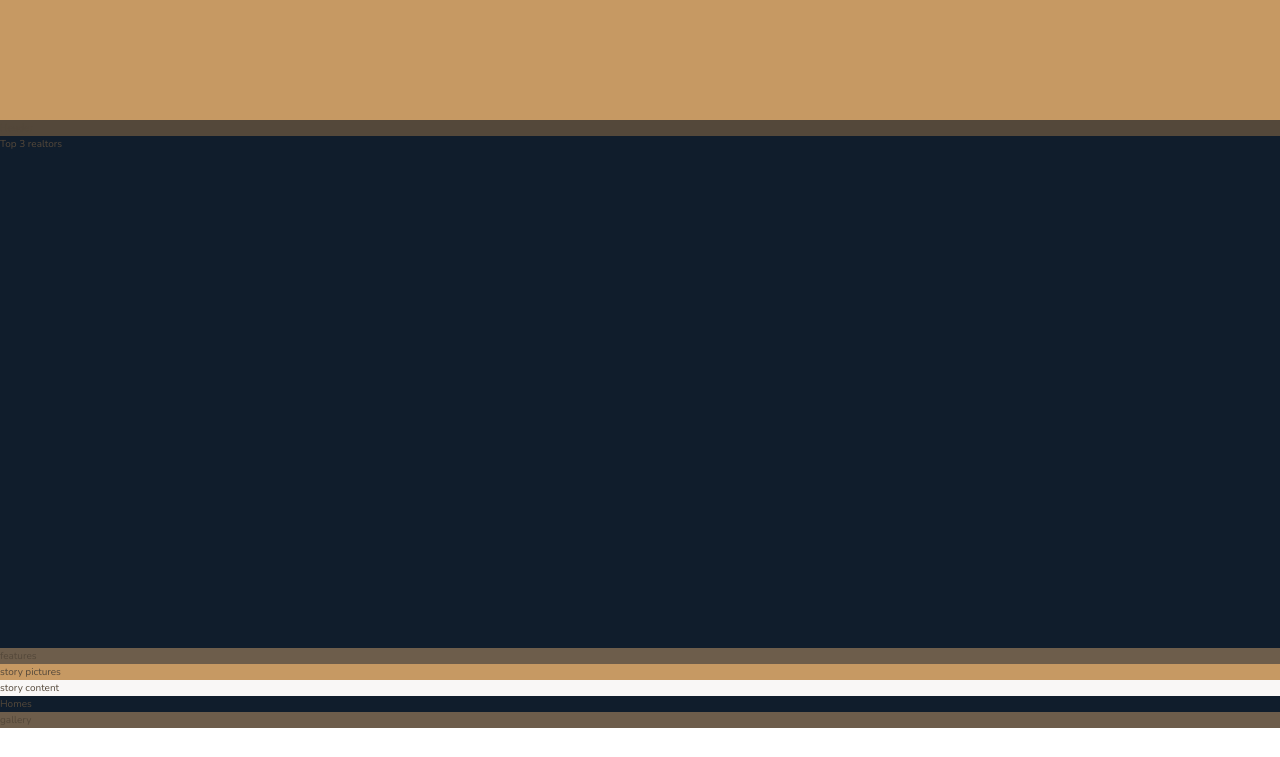
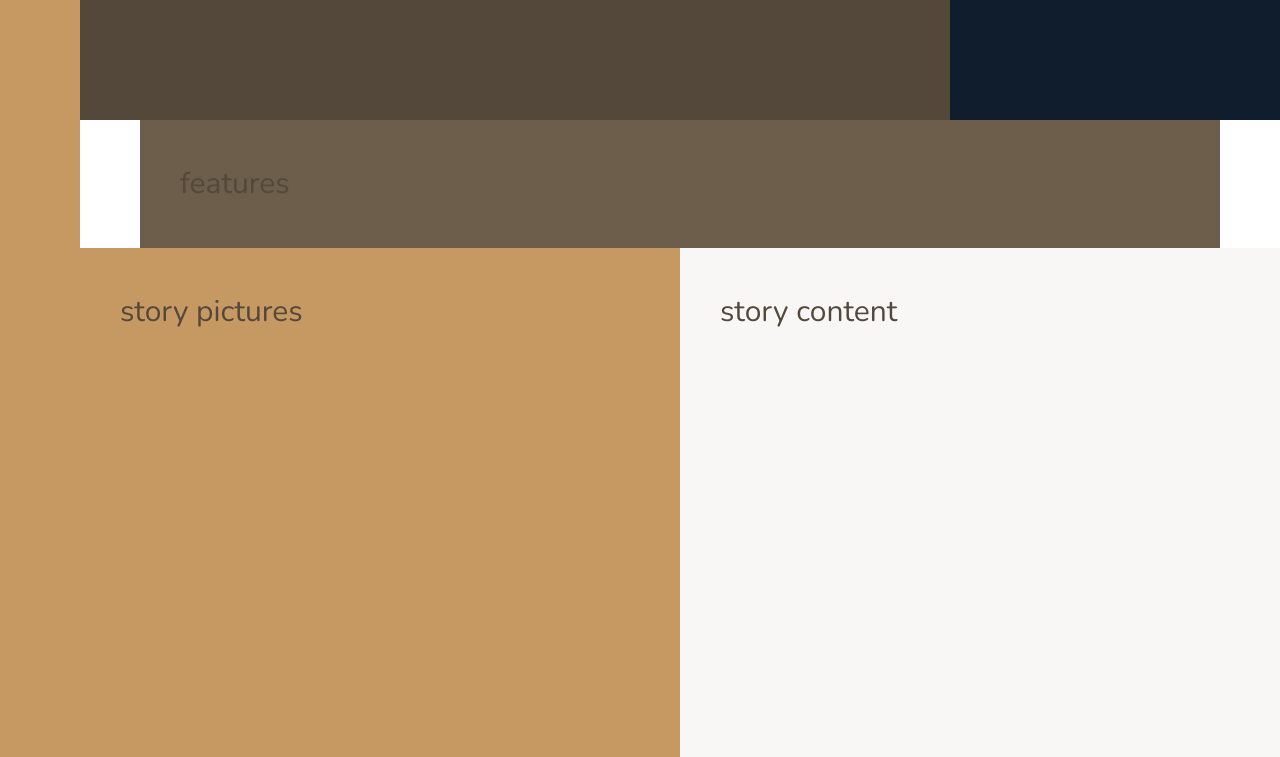
Before and after one commit to FlamingShali/Nexter-, a website: page index.html in a window 1280 px wide. Shown: the part 520-1277 px from the top of the page. Before the commit the page ends 1248 px from the top, so only its background shows below. Drawn offline with nearby package versions, Linux system fonts and the light colour scheme.

Commit message:
added overall layout

```diff
--- a/index.html
+++ b/index.html
@@ -47,7 +47,7 @@
     </section>
 
     <footer class="footer">
-
+        footer
     </footer>
 </body>
 
--- a/sass/_base.scss
+++ b/sass/_base.scss
@@ -30,11 +30,23 @@ html {
 body {
   font-family: $font-primary;
   color: $color-grey-dark-1;
-  font-weight:300;
+  font-weight: 300;
   line-height: 1.6;
 }
 
-.container{
-    display: grid;
-    grid-template-rows:80vh min-content 40vw repeat(3, min-content);
+.container {
+  display: grid;
+  grid-template-rows: 80vh min-content 40vw repeat(3, min-content);
+  grid-template-columns: [sidebar-start] 8rem [sidebar-end full-start] minmax(
+      6rem,
+      1fr
+    ) [center-start] repeat(8, [col-start] minmax(min-content, 14rem) [col-end]) [center-end] minmax(
+      6rem,
+      1fr
+    ) 1fr [full-end];
+
+  & > * {
+    padding: 40px;
+    font-size: 3rem;
+  }
 }
--- a/sass/_features.scss
+++ b/sass/_features.scss
@@ -1,3 +1,4 @@
 .features{
     background-color: $color-grey-dark-2;
+    grid-column: center-start / center-end;
 }
--- a/sass/_footer.scss
+++ b/sass/_footer.scss
@@ -1,3 +1,4 @@
 .footer {
     background-color: $color-secondary;
+    grid-column: full-start / full-end;
   }
--- a/sass/_gallery.scss
+++ b/sass/_gallery.scss
@@ -1,3 +1,4 @@
 .gallery {
     background-color: $color-grey-dark-2;
+    grid-column: full-start / full-end;
   }
--- a/sass/_header.scss
+++ b/sass/_header.scss
@@ -1,3 +1,4 @@
 .header{
     background-color:$color-grey-dark-1;
+    grid-column: full-start / col-end 6 ;
 }
--- a/sass/_homes.scss
+++ b/sass/_homes.scss
@@ -1,3 +1,4 @@
 .homes {
   background-color: $color-secondary;
+  grid-column: center-start / center-end;
 }
--- a/sass/_realtors.scss
+++ b/sass/_realtors.scss
@@ -1,3 +1,4 @@
 .realtors{
     background-color: $color-secondary;
+    grid-column: col-start 7 / full-end;
 }
--- a/sass/_sidebar.scss
+++ b/sass/_sidebar.scss
@@ -1,3 +1,5 @@
 .sidebar{
     background-color: $color-primary;
+    grid-column: sidebar-start / sidebar-end;
+    grid-row: 1 / -1;
 }
--- a/sass/_story.scss
+++ b/sass/_story.scss
@@ -1,9 +1,11 @@
 .story{
     &__pictures {
         background-color: $color-primary;
+        grid-column: full-start / col-end 4;
     }
 
     &__content{
         background-color: $color-grey-light-1;
+        grid-column: col-start 5 / full-end;
     }
 }
```
Also changed, not shown: css/style.css.
